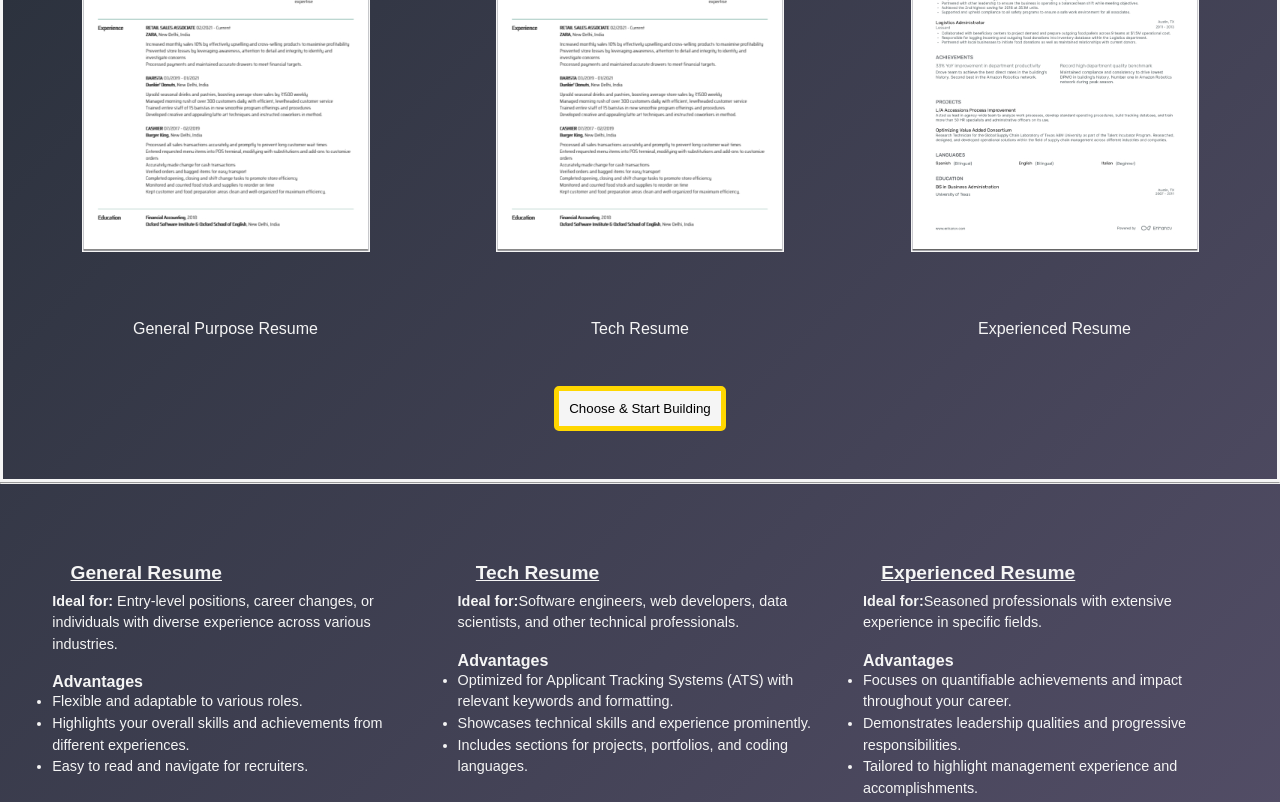
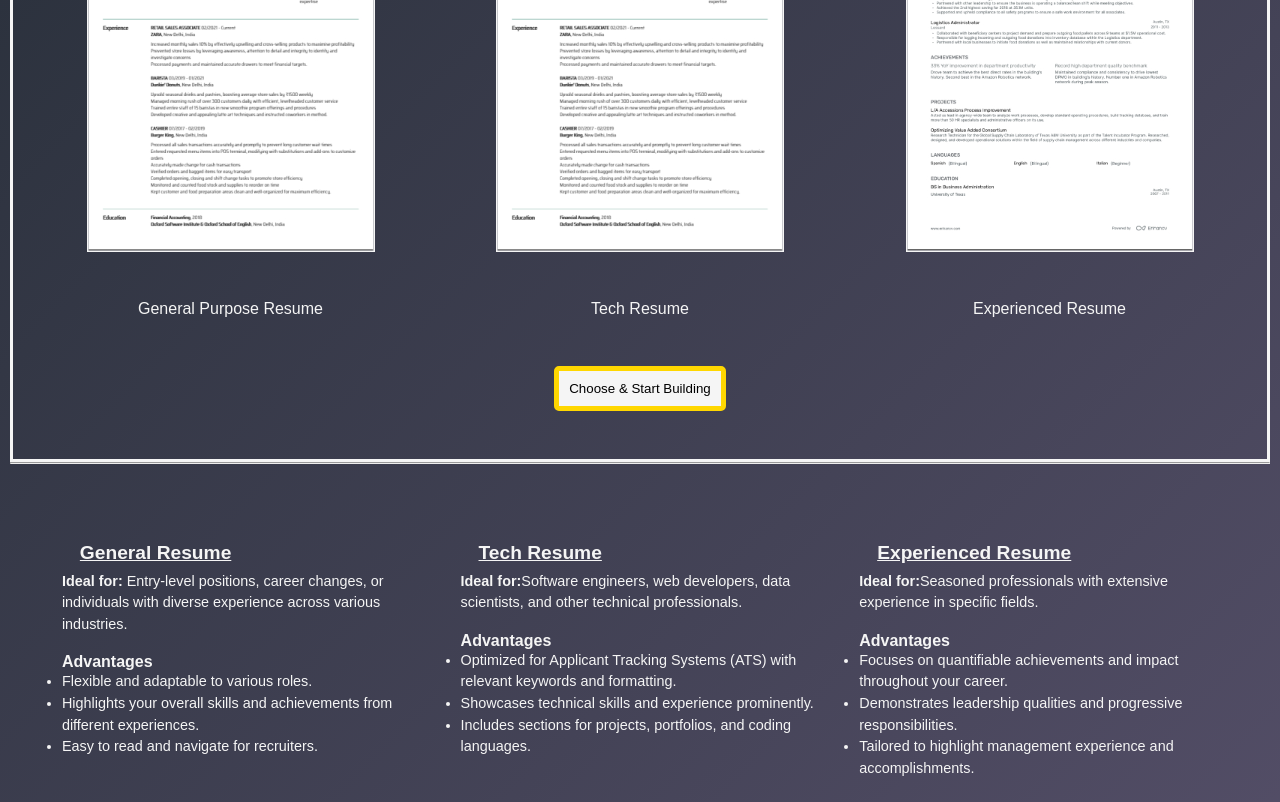
Before and after one commit to Subhranshu-Lenka/Resume-Builder, a plain HTML site: page Home-page/home.html in a window 1280 px wide. Shown: the part 938-1740 px from the top of the page. Drawn offline with Linux system fonts and the light colour scheme; files whose address does not match are found by name.

Commit message:
home page almost ready

```diff
--- a/Home-page/home.css
+++ b/Home-page/home.css
@@ -5,6 +5,7 @@
 }
 
 body {
+    padding: 0 10px;
     background: linear-gradient(135deg, #1B262C, #5C5470);
     font-family: sans-serif;
     color: whitesmoke;
@@ -84,6 +85,10 @@ body {
     display: flex;
     justify-content: space-evenly;
     align-items: center;
+}
+
+.temp-wrap p {
+    margin-top: -20px;
 }
 
 .temp {
--- a/Home-page/home.html
+++ b/Home-page/home.html
@@ -55,24 +55,24 @@
         <h2>Our Templates</h2>
         <p>Just choose a template and start building</p>
         <div class="template-holder">
-            <div>
+            <div class="temp-wrap">
                 <div class="template1 temp"></div>
                 <p>General Purpose Resume</p>
             </div>
 
-            <div>
+            <div class="temp-wrap">
                 <div class="template2 temp"></div>
                 <p>Tech Resume</p>
             </div>
 
-            <div>
+            <div class="temp-wrap">
                 <div class="template3 temp"></div>
                 <p>Experienced Resume</p>
             </div>
         </div>
 
         <div class="btn">
-            <a href="builder.html">
+            <a href="../build-form-page/build.html">
                 <!-- <input id="start" type="button" value="Choose & Start Building"> -->
                 <button title="Select one template and start editing" id="start">Choose & Start Building</button>
             </a>
@@ -160,6 +160,5 @@
     </footer>
 
 </body>
-<!-- <script src="./home.js"></script> -->
 
 </html>
```
